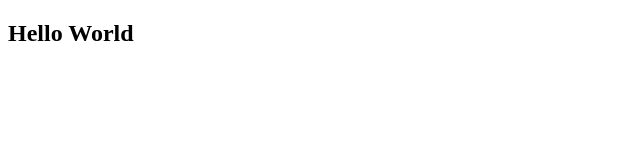
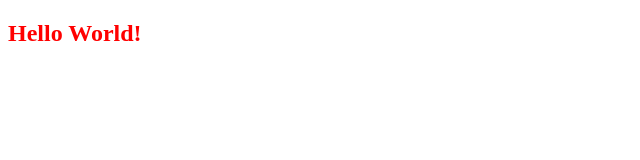
Before and after one commit to meiwek7/testRepoAlign, a plain HTML site: page index.html in a window 1280 px wide. Shown: the whole page, without its empty margins (0-640 px from the left). Drawn offline with Linux system fonts and the light colour scheme.

Commit message:
Third commit css

```diff
--- a/index.html
+++ b/index.html
@@ -3,8 +3,9 @@
 <head>
     <meta charset="UTF-8">
     <title>Document</title>
+    <link href="styles.css" rel="stylesheet">
 </head>
 <body>
-    <h2>Hello World</h2>
+    <h2>Hello World!</h2>
 </body>
 </html>
--- /dev/null
+++ b/styles.css
@@ -0,0 +1,3 @@
+h2{
+    color: red;
+}
```
